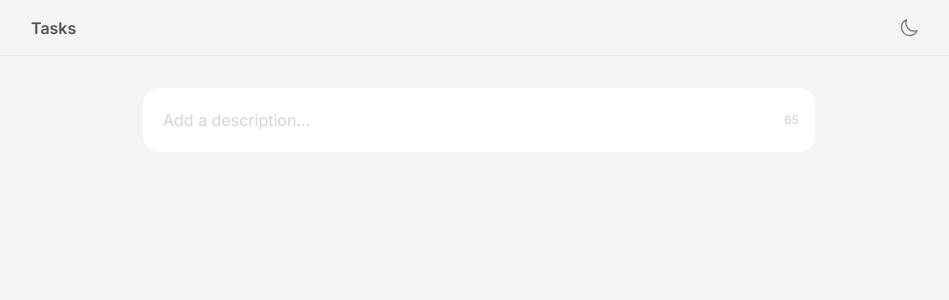
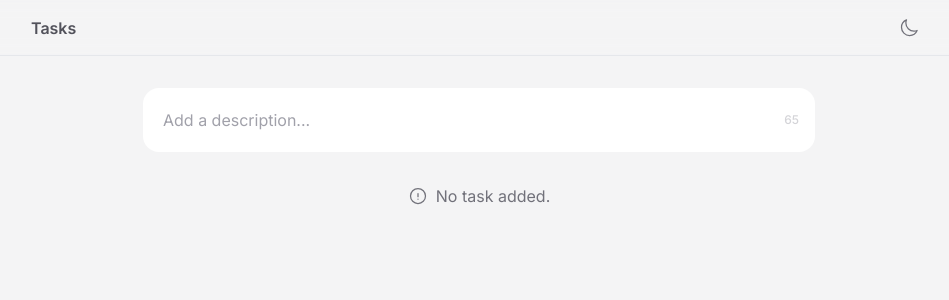
Before and after one commit to marlondebem/todo-app, a Next.js app: page / in a window 1280 px wide. Shown: the top 300 px of the page, without its empty margins (161-1110 px from the left). Built offline with nearby package versions, Linux system fonts and the light colour scheme.

Commit message:
Fix bug on components

```diff
--- a/src/components/DarkModeButton.tsx
+++ b/src/components/DarkModeButton.tsx
@@ -28,7 +28,7 @@ export function DarkModeButton() {
 
   return (
     <div
-      className='bg-transparent text-zinc-500 hover:bg-zinc-200 hover:text-violet-400 dark:text-zinc-200 hover:dark:bg-zinc-900 hover:dark:text-yellow-400 h-9 w-9 flex items-center justify-center rounded-full cursor-pointer transition'
+      className='bg-transparent text-zinc-500 hover:bg-zinc-200 hover:text-cyan-500 dark:text-zinc-200 hover:dark:bg-zinc-900 hover:dark:text-yellow-400 h-9 w-9 flex items-center justify-center rounded-full cursor-pointer transition'
       onClick={toggleTheme}
     >
       {currentTheme === 'dark' ? (
--- a/src/components/Header.tsx
+++ b/src/components/Header.tsx
@@ -4,7 +4,7 @@ export function Header() {
   return (
     <header className='sticky top-0 w-full h-14 flex items-center justify-center bg-zinc-100/30 dark:bg-zinc-950/30 backdrop-filter backdrop-blur border-b dark:border-b-zinc-900'>
       <nav className='max-w-4xl w-full flex items-center justify-between'>
-        <span className='font-semibold text-base text-zinc-600 dark:text-zinc-200'>Tasks</span>
+        <span className='font-semibold text-base text-zinc-600 dark:text-zinc-200 select-none'>Tasks</span>
         <DarkModeButton />
       </nav>
     </header>
--- a/src/components/TaskForm.tsx
+++ b/src/components/TaskForm.tsx
@@ -36,7 +36,7 @@ export function TaskForm({ onAddTask }: TaskFormProps) {
         onSubmit={handleSubmit}
       >
         <input
-          className='bg-transparent px-5 outline-none w-full font-normal text-base text-zinc-600 dark:text-zinc-100 placeholder:text-zinc-300 dark:placeholder:text-zinc-500'
+          className='bg-transparent px-5 outline-none w-full font-normal text-base text-zinc-600 dark:text-zinc-100 placeholder:text-zinc-400 dark:placeholder:text-zinc-500'
           type='text'
           placeholder='Add a description...'
           value={description}
--- a/src/components/TaskList.tsx
+++ b/src/components/TaskList.tsx
@@ -1,5 +1,5 @@
 import * as Checkbox from '@radix-ui/react-checkbox'
-import { CheckIcon, TrashIcon } from '@heroicons/react/24/outline'
+import { CheckIcon, ExclamationCircleIcon, TrashIcon } from '@heroicons/react/24/outline'
 
 interface Task {
   id: number
@@ -15,7 +15,14 @@ interface TaskListProps {
 
 export function TaskList({ tasks, onTaskToggle, onTaskRemove }: TaskListProps) {
   return (
-    <ul className='max-w-2xl w-full'>
+    <div className='max-w-2xl w-full pb-8'>
+      {tasks.length === 0 ? (
+       <div className='flex items-center justify-center gap-2 text-zinc-500 dark:text-zinc-500'>
+        <ExclamationCircleIcon className='h-5' />
+        <p>No task added.</p>
+       </div>
+      ) : (
+        <ul>
           {tasks.map((task) => (
             <li
               className={`pl-5 flex items-center gap-4 py-4 ${task.completed ? 'line-through text-zinc-400' : 'text-zinc-500 dark:text-zinc-300'}`}
@@ -34,7 +41,7 @@ export function TaskList({ tasks, onTaskToggle, onTaskRemove }: TaskListProps) {
                 {task.description}
               </span>
               <button
-            className='bg-transparent text-zinc-300 dark:text-zinc-500 hover:bg-zinc-200 dark:hover:bg-zinc-900 hover:text-red-400 dark:hover:text-red-400 p-2 rounded-full transition'
+                className='bg-transparent text-zinc-400 dark:text-zinc-500 hover:bg-zinc-200 dark:hover:bg-zinc-900 hover:text-red-400 dark:hover:text-red-400 p-2 rounded-full transition'
                 onClick={() => onTaskRemove(task.id)}
               >
                 <TrashIcon className='h-4' />
@@ -42,5 +49,7 @@ export function TaskList({ tasks, onTaskToggle, onTaskRemove }: TaskListProps) {
             </li>
           ))}
         </ul>
+      )}
+    </div>
   )
 }
--- a/src/lib/ThemeContext.tsx
+++ b/src/lib/ThemeContext.tsx
@@ -4,7 +4,7 @@ import { ThemeProvider } from 'next-themes'
 
 export function ThemeContext({ children }: { children: React.ReactNode } ) {
   return (
-    <ThemeProvider enableSystem={false} attribute='class'>
+    <ThemeProvider enableSystem={true} attribute='class'>
       {children}
     </ThemeProvider>
   )
--- a/src/styles/globals.css
+++ b/src/styles/globals.css
@@ -2,7 +2,31 @@
 @tailwind components;
 @tailwind utilities;
 
+::-webkit-scrollbar {
+  width: 16px;
+}
+
+::-webkit-scrollbar-track {
+  background-color: transparent;
+}
+
+::-webkit-scrollbar-thumb {
+  height: 56px;
+  border-radius: 8px;
+  border: 4px solid transparent;
+  background-clip: content-box;
+  background-color: #888;
+}
+
+::-webkit-scrollbar-thumb:hover {
+  background-color: #555;
+}
+
 @layer base {
+  html {
+    @apply scroll-smooth
+  }
+
   body {
     @apply min-h-screen antialiased bg-zinc-100 dark:bg-zinc-950
   }
```
Lines whose indentation alone changed are shown as unchanged.
